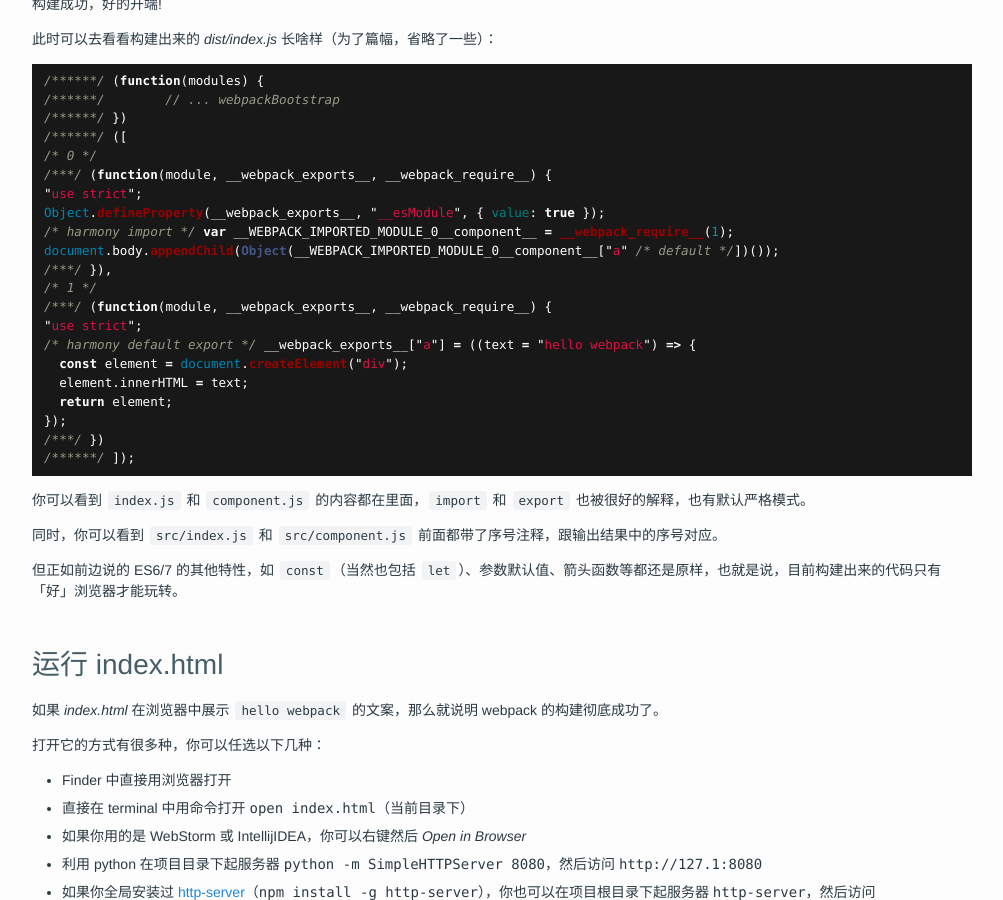
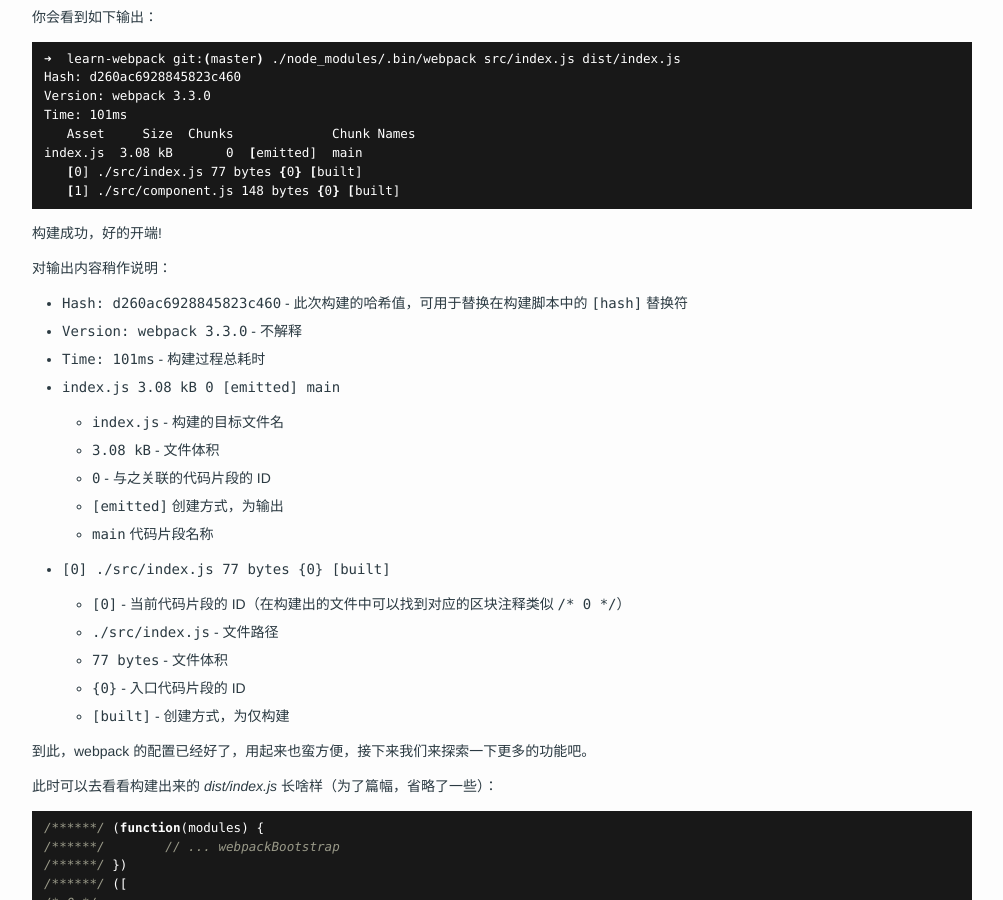
Before and after one commit to justnewbee/justnewbee.github.io, a Jekyll site: the page built from _posts/2017-07-21-learn-webpack-1.md, in a window 1280 px wide and 900 px high, scrolled down 3727 px. Shown: the whole window, without its empty margins (138-1141 px from the left). Built offline with Jekyll 4.4.1, drawn with Linux system fonts in a browser that asks for light colours; comment, search, counter and statistics services are not loaded; some of the changed text lies outside the part shown.

Commit message:
CHORE webpack1 & 2

````diff
--- a/_posts/2017-07-14-learn-webpack-1.md
+++ b/_posts/2017-07-21-learn-webpack-1.md
@@ -4,6 +4,16 @@ title: webpack 学习 1 - 从零开始
 date: 2017-07-21 22:50:41
 categories: develop
 tags: js, webpack
+---
+
+这一篇，我们会了解：
+
+* webpack 会把多个 JS 文件打包到一个文件
+* webpack 原生支持 es6/7 的 `import` 和 `export`
+* webpack 的基本构建命令
+* webpack 的输出及说明
+* webpack 构建结果的基本长相
+
 ---
 
 先设定一个小目标：`src` 下有多个 JS 文件，入口文件目前只有一个 `index.js` 想拼成一个文件 `dist/index.js`。
@@ -202,6 +212,26 @@ index.js  3.08 kB       0  [emitted]  main
 
 构建成功，好的开端!
 
+对输出内容稍作说明：
+
+* `Hash: d260ac6928845823c460` - 此次构建的哈希值，可用于替换在构建脚本中的 `[hash]` 替换符
+* `Version: webpack 3.3.0` - 不解释
+* `Time: 101ms` - 构建过程总耗时
+* `index.js  3.08 kB       0  [emitted]  main`
+    - `index.js` - 构建的目标文件名
+    - `3.08 kB` - 文件体积
+    - `0` - 与之关联的代码片段的 ID
+    - `[emitted]` 创建方式，为输出
+    - `main` 代码片段名称
+* `[0] ./src/index.js 77 bytes {0} [built]`
+    - `[0]` - 当前代码片段的 ID（在构建出的文件中可以找到对应的区块注释类似 `/* 0 */`）
+    - `./src/index.js` - 文件路径
+    - `77 bytes` - 文件体积
+    - `{0}` - 入口代码片段的 ID
+    - `[built]` - 创建方式，为仅构建
+
+到此，webpack 的配置已经好了，用起来也蛮方便，接下来我们来探索一下更多的功能吧。
+
 此时可以去看看构建出来的 _dist/index.js_ 长啥样（为了篇幅，省略了一些）：
 
 ```js
@@ -248,6 +278,10 @@ document.body.appendChild(Object(__WEBPACK_IMPORTED_MODULE_0__component__["a" /*
 * 利用 apache、jetty、tomcat、nginx...这些会稍稍麻烦一些
 * …
 
+用 Firefox、Chrome 或其他「好浏览器」打开 _index.html_，结果当然是没问题的，你可以看到有 **hello webpack** 这样的文案、
+
+# 总结
+
 到此，就 OK… 了？NO No no，其实这里还蛮多问题的：
 
 * 命令太长，且带有文件参数，记不住，也不灵活
@@ -270,4 +304,6 @@ git tag 0.0.1
 git push origin 0.0.1
 ```
 
+代码参考：<https://github.com/justnewbee/learn-webpack/tree/0.0.1>
+
 **打完收工**
````
Also changed, not shown: _posts/2017-07-22-learn-webpack-2.md (added, +122 -0 lines).
